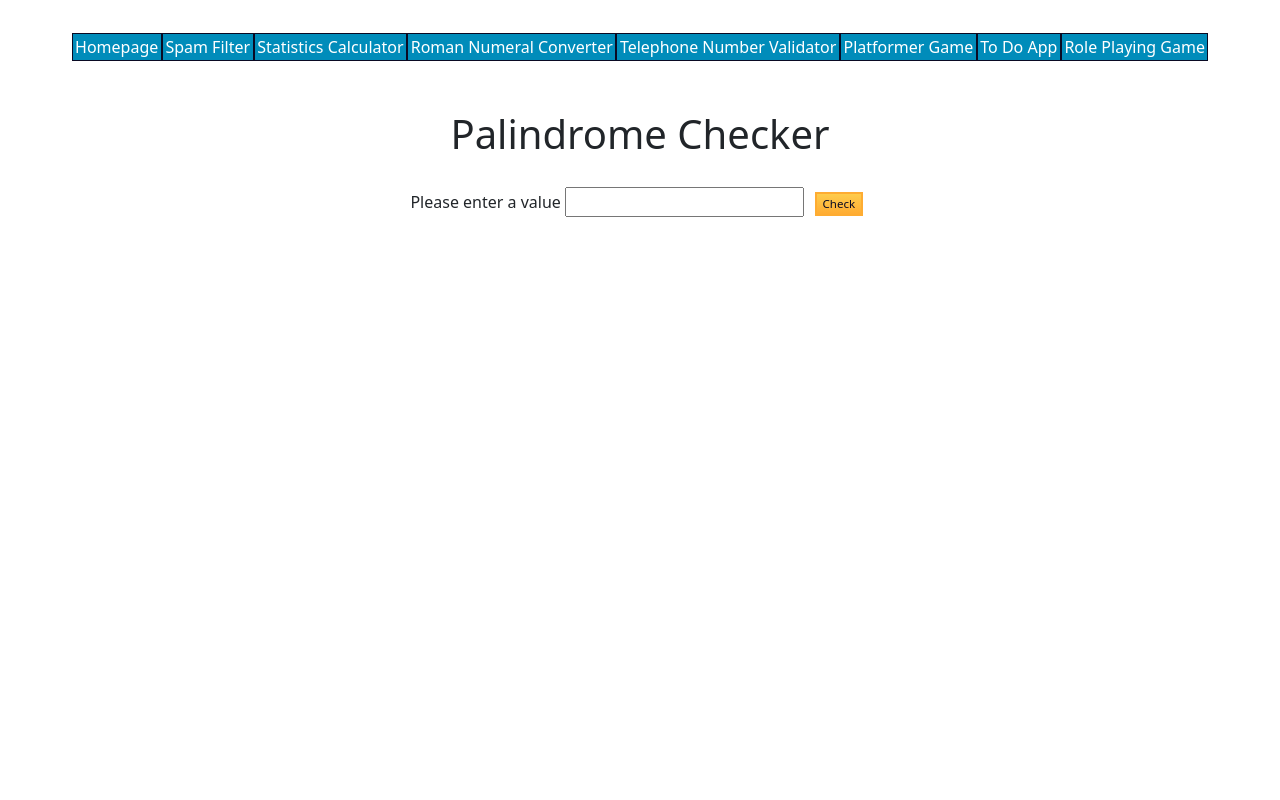
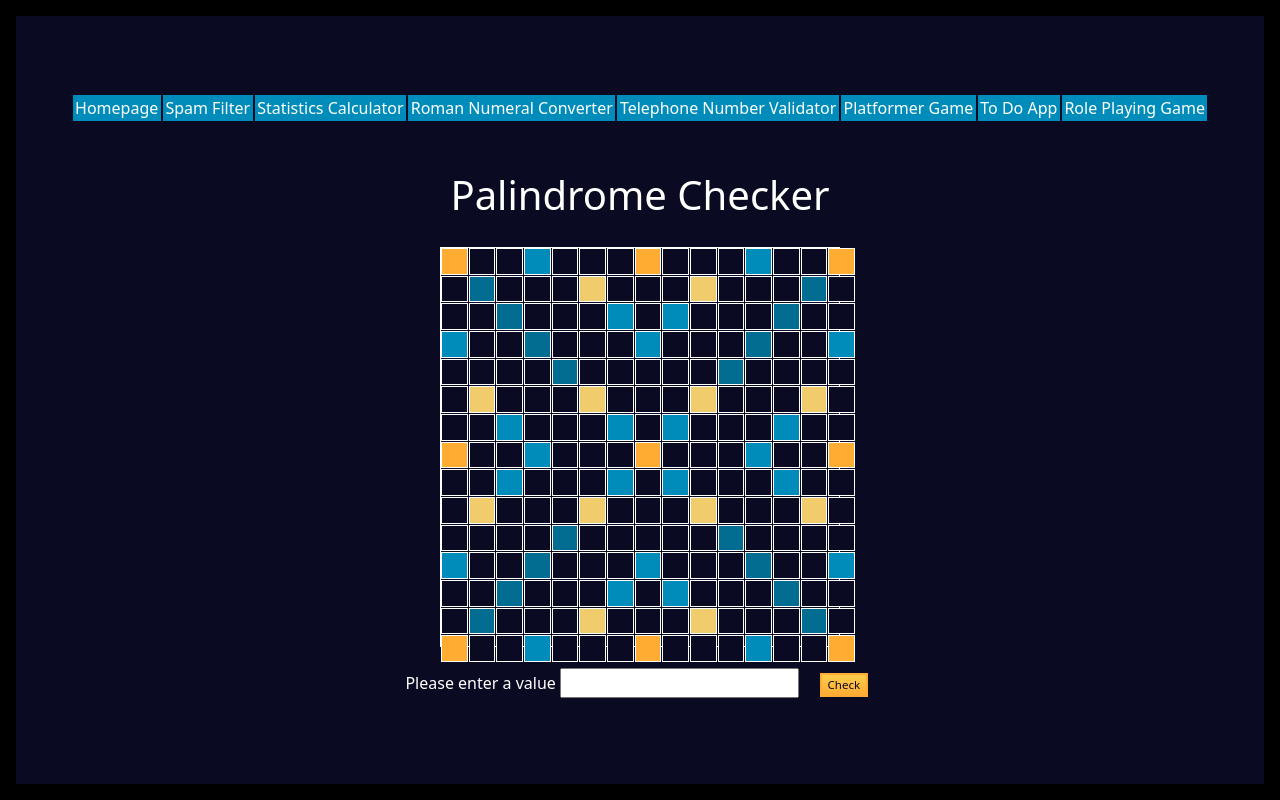
Before and after one commit to esterwalf/profile, a plain HTML site: page palindromeChecker.html in a window 1280 px wide. Drawn offline with nearby package versions, Linux system fonts and the light colour scheme.

Commit message:
Update styles.css
added palindrome checker css to give scrabble board effect

```diff
--- a/styles.css
+++ b/styles.css
@@ -1,4 +1,64 @@
 @import url('https://fonts.googleapis.com/css2?family=Roboto:ital,wght@0,100;0,300;0,400;0,500;0,700;0,900;1,100;1,300;1,400;1,500;1,700;1,900&display=swap');
+/*Palindrome checker start*/
+.palindromeBody{
+  display: flex;
+  flex-direction: column;
+  align-items: center;
+  justify-content: center;
+  background-color: #0a0a23;
+  color: #ffffff;
+  height: 100vh;
+  border: 1rem black solid;
+}
+
+.board {
+  display: grid;
+  grid-template-columns: repeat(15, 1fr);
+  grid-template-rows: repeat(15, 1fr);
+  gap: 1px;
+  width: 400px;
+  height: 400px;
+  border: 1px solid white;
+  background-color: #0a0a23;
+}
+
+/* Responsive design for screens smaller than 600px */
+@media (max-width: 600px) {
+  .board {
+    width: 90vw;
+    height: 90vw;
+  }
+}
+
+.cell {
+  border: 1px solid white;
+  background-color: #0a0a23;
+  width: calc(400px / 15);
+  height: calc(400px / 15);
+}
+
+.double-letter { background-color: #008CBA; }
+.triple-letter { background-color: #f1cc6d; }
+.double-word { background-color: #026d91 }
+.triple-word { background-color: #ffac33; }
+.center-star { background-color: #ffac33; }
+
+.input-area {
+  display: flex;
+  justify-content: center;
+  align-items: center;
+}
+
+#text-input {
+  margin-right: 10px;
+}
+
+.palindromeParagraph{
+  align-items: center;
+  padding: 20px;
+}
+/*Palindrome checker end*/
+
 /*statistics calculator start copy and paste into github 13/06/2024*/
 .calculatorBackground{
   display: flex; flex-wrap: wrap; flex-direction: column; align-items: center; justify-content: center;
```
